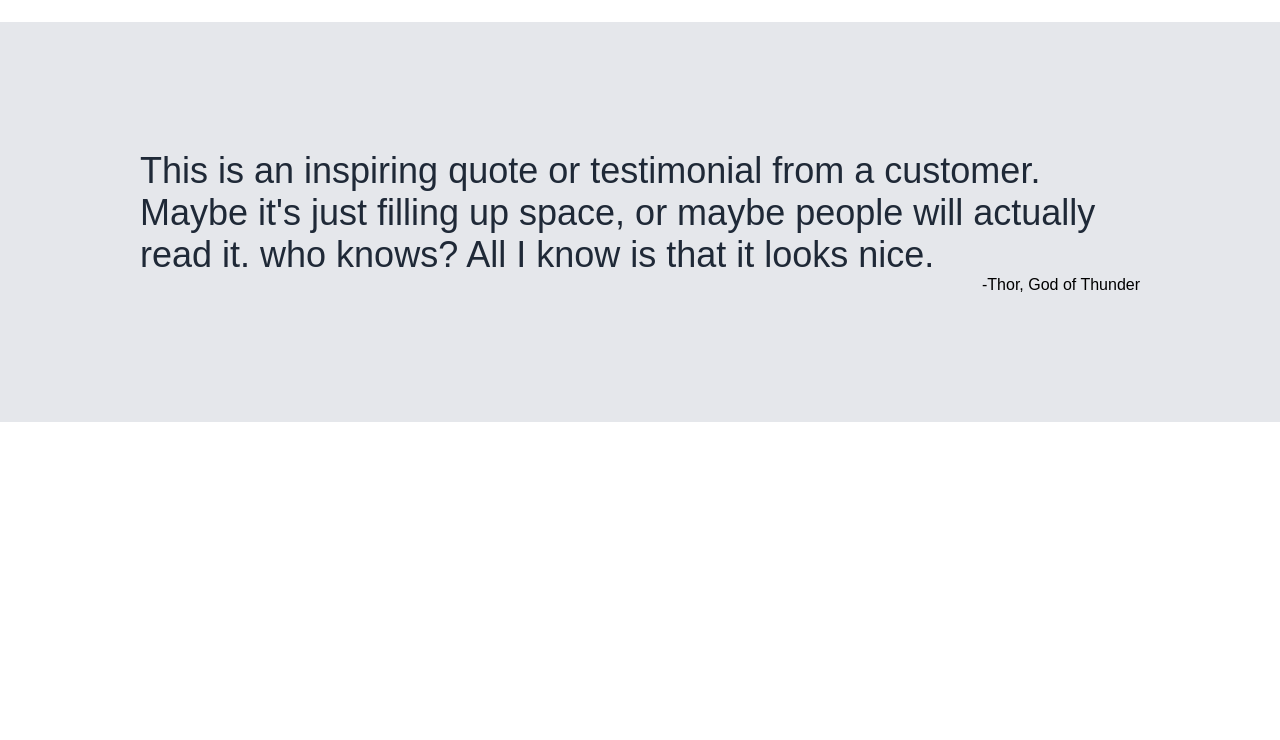
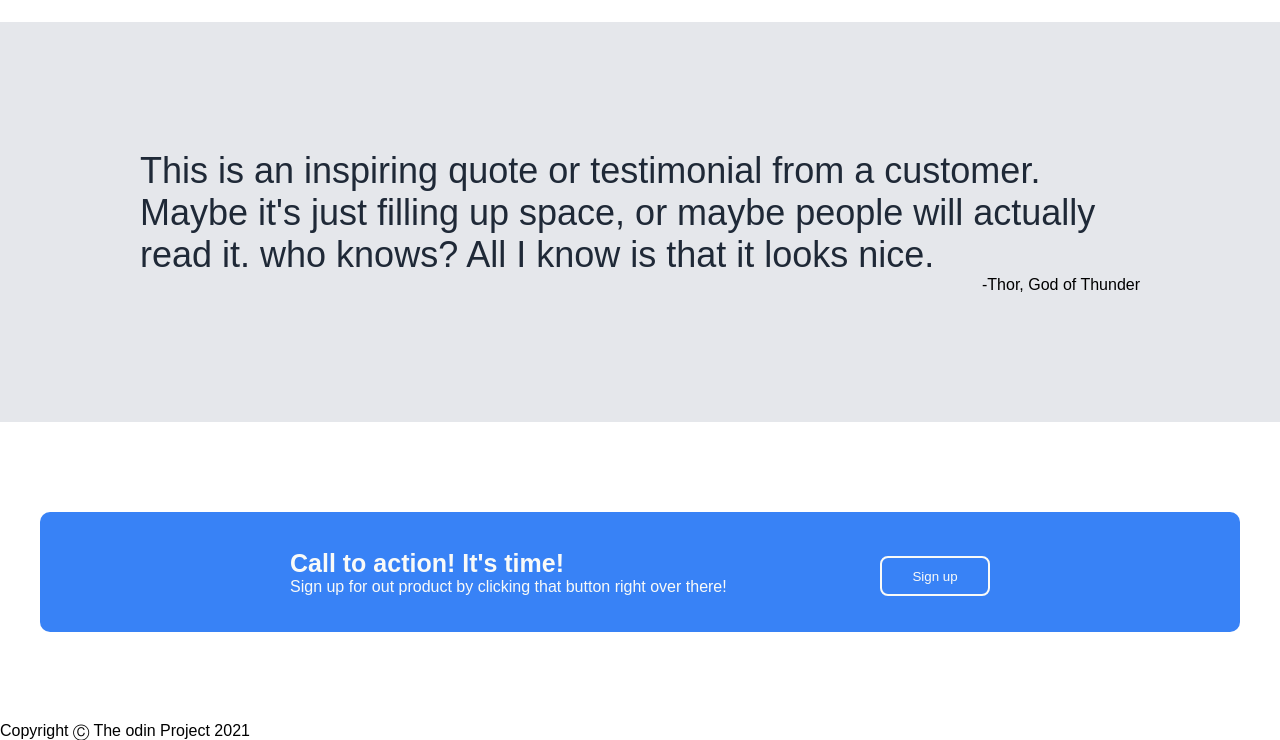
Before and after one commit to LouisMoncrieff/landing_page, a plain HTML site: page index.html in a window 1280 px wide. Shown: the part 920-1660 px from the top of the page. Before the commit the page ends 1342 px from the top, so only its background shows below. Drawn offline with Linux system fonts and the light colour scheme.

Commit message:
blue sextion at the bottom completed along with start of footer

```diff
--- a/index.html
+++ b/index.html
@@ -66,6 +66,21 @@
             </div>
         </div>
 
+        <div class="product">
+            <div class="blue">
+                <div class="box2">
+                    <div class="para">
+                        <div class="header1"><strong>Call to action! It's time!</strong></div>
+                        <div class="text">Sign up for out product by clicking that button right over there!</div>
+                    </div>
+                    <button class="button2">Sign up</button>
+                </div>
+            </div>
+        </div>
+
+        <div class="footer">Copyright &#9400; The odin Project 2021</div>
+
+
 
 
     </body>
--- a/style.css
+++ b/style.css
@@ -142,3 +142,39 @@ button {
     text-align: right;
     flex: 1;
 }
+
+.product {
+    display: flex;
+    height: 300px;
+    align-items: center;
+    justify-content: center;
+    color:#F9FAF8;
+}
+
+.blue {
+    height: 120px;
+    width: 1200px;
+    border-radius: 10px;
+    background-color: #3882f6;
+    display: flex;
+    justify-content: center;
+    align-items: center;
+
+
+}
+
+.box2 {
+    height: 50px;
+    display: flex;
+    align-items: center;
+    width: 700px;
+    justify-content: space-between;
+}
+
+.header1 {
+    font-size: 25px;
+}
+
+.button2 {
+    border: 2px solid #F9FAF8;
+}
```
